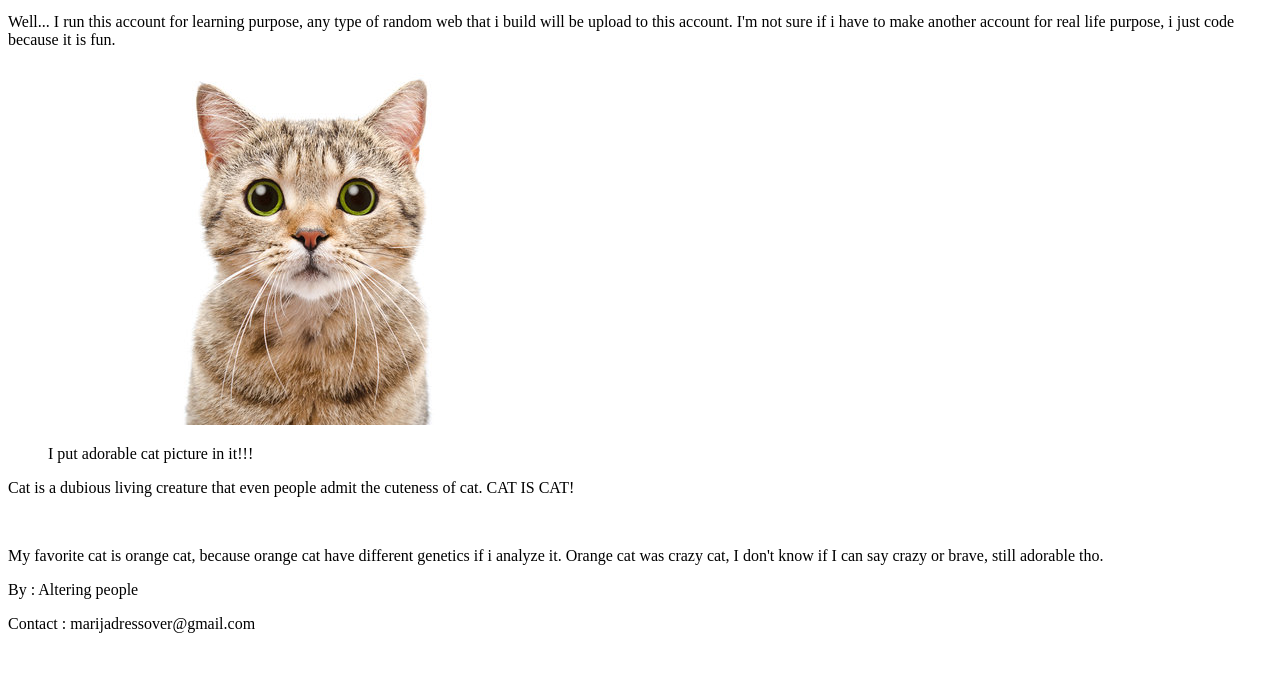
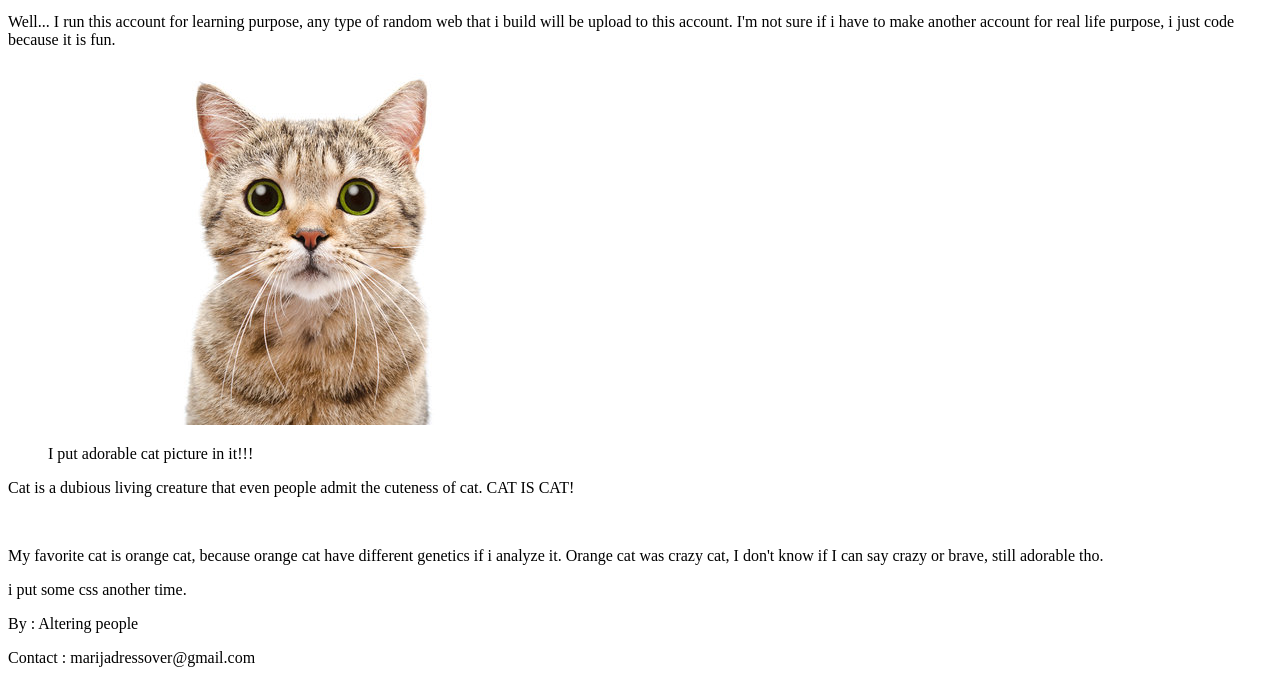
Before and after one commit to eqqiqiqi/My-First-Web-Basic-Publish, a plain HTML site: page index.html in a window 1280 px wide. Shown: the part 171-854 px from the top of the page. Before the commit the page ends 820 px from the top, so only its background shows below. Drawn offline with Linux system fonts and the light colour scheme.

Commit message:
CSS message

```diff
--- a/index.html
+++ b/index.html
@@ -39,6 +39,9 @@
                 </p>
             </aside>
         </section>
+        <article>
+            <p>i put some css another time.</p>
+        </article>
     </main>
     <footer>
         <p>By : Altering people</p>
```
